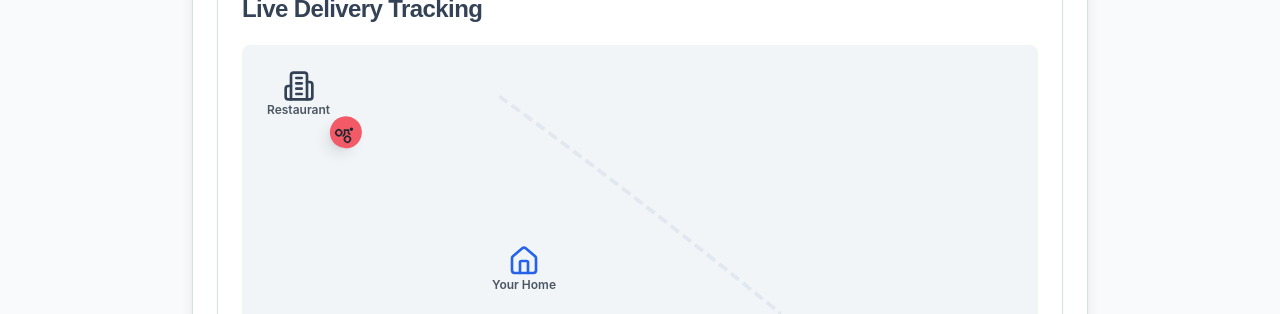
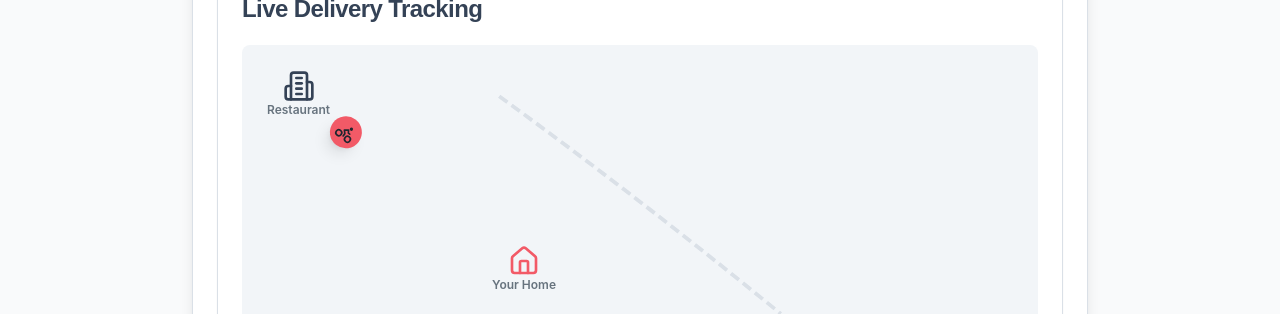
Before and after one commit to SadiqNaizam/mlo-a774-c90c, a React (Vite) app: page /order-status in a window 1280 px wide. Shown: the part 486-800 px from the top of the page. Built offline with nearby package versions, Linux system fonts and the light colour scheme.

Commit message:
Fixed build errors: LiveMapView.tsx

```diff
--- a/src/components/LiveMapView.tsx
+++ b/src/components/LiveMapView.tsx
@@ -23,7 +23,7 @@ const LiveMapView: React.FC = () => {
           <svg width="100%" height="100%" viewBox="0 0 300 250" className="absolute inset-0">
             <path
               d={path}
-              stroke="#e2e8f0"
+              className="stroke-border"
               strokeWidth="3"
               fill="none"
               strokeDasharray="8 4"
@@ -32,19 +32,19 @@ const LiveMapView: React.FC = () => {
 
           {/* Restaurant Icon */}
           <div
-            className="absolute flex flex-col items-center text-gray-600"
+            className="absolute flex flex-col items-center text-muted-foreground"
             style={restaurantPosition}
           >
-            <Building2 className="h-8 w-8 text-slate-700" />
+            <Building2 className="h-8 w-8 text-foreground" />
             <span className="text-xs font-semibold">Restaurant</span>
           </div>
 
           {/* Home Icon */}
           <div
-            className="absolute flex flex-col items-center text-gray-600"
+            className="absolute flex flex-col items-center text-muted-foreground"
             style={homePosition}
           >
-            <Home className="h-8 w-8 text-blue-600" />
+            <Home className="h-8 w-8 text-primary" />
             <span className="text-xs font-semibold">Your Home</span>
           </div>
 
```
